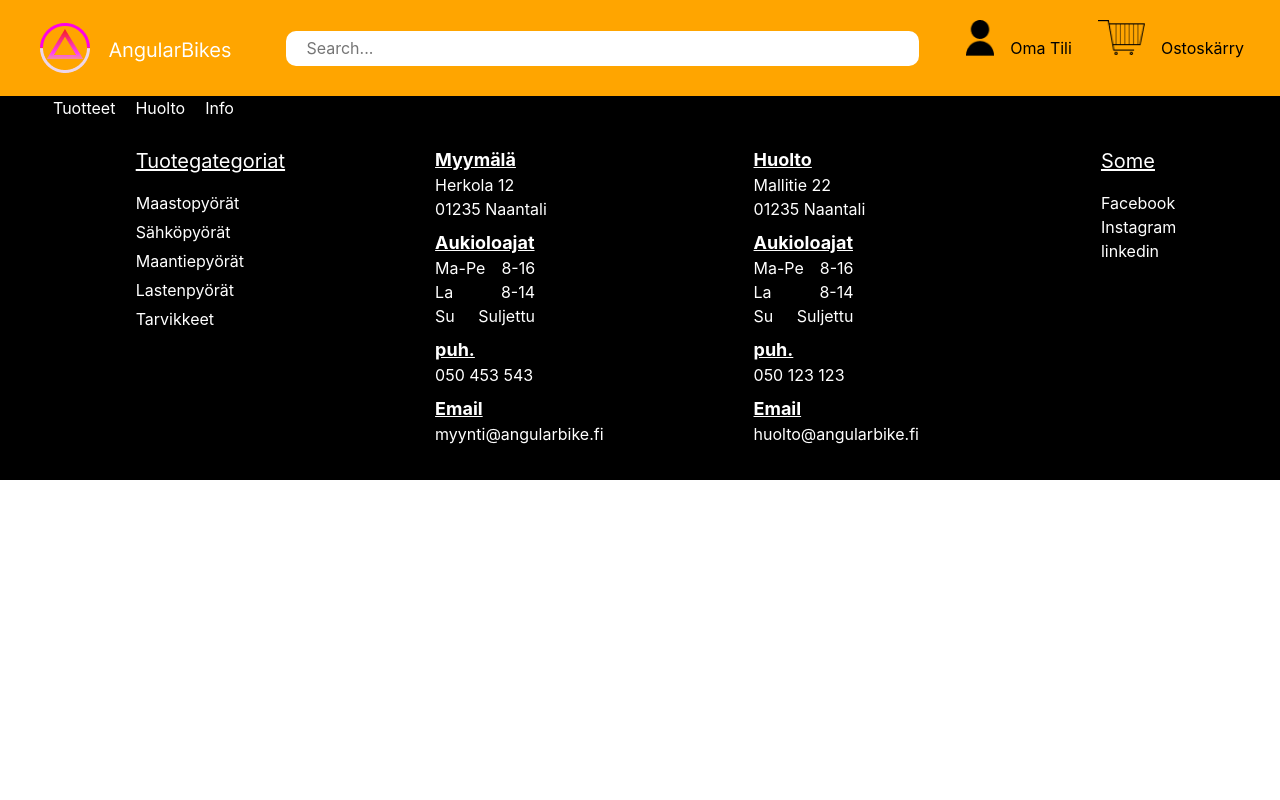
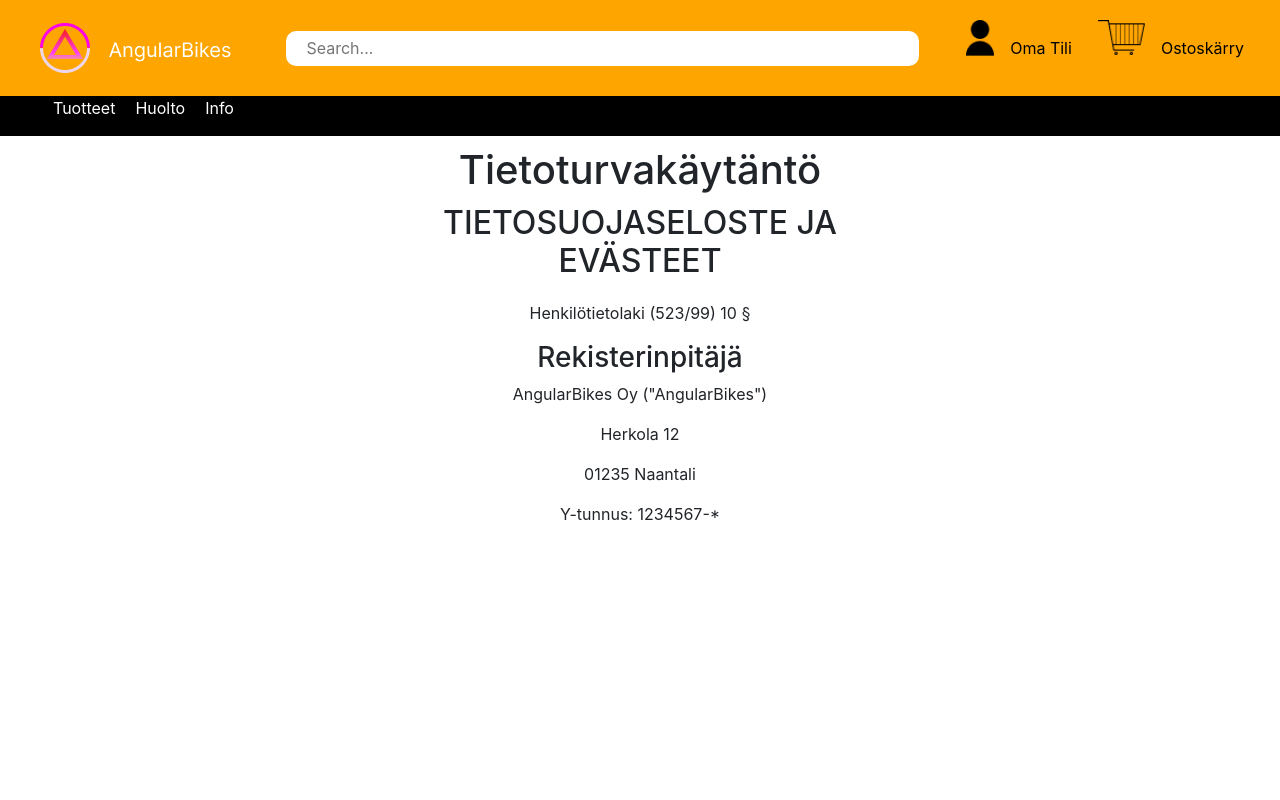
Before and after one commit to ThePugSummoner/bikestore, a React (Create React App) app: page /rules in a window 1280 px wide. Shown: the top 800 px of the page. Built offline with nearby package versions, Linux system fonts and the light colour scheme.

Commit message:
rules.js (käyttöehdot) and radio buttons added

```diff
--- a/src/App.js
+++ b/src/App.js
@@ -6,8 +6,8 @@ import User from './components/userInfo';
 import ShoppingCart from './components/shoppingCart';
 import Footer from './components/footer';
 import RegForm from './components/regform';
+import Rules from './components/rules';
 import axios from 'axios';
-
 
 function App() {
   return (
@@ -18,6 +18,7 @@ function App() {
       <Route path="/userinfo" element={<User/>}></Route>
       <Route path="/shoppingcart" element={<ShoppingCart/>}></Route>
       <Route path="/regform" element={<RegForm/>}></Route>
+      <Route path="/rules" element={<Rules/>}></Route>
     </Routes>
     <Footer/>
     </>
--- a/src/components/regform.js
+++ b/src/components/regform.js
@@ -1,4 +1,5 @@
 import React from "react";
+import { Link } from "react-router-dom";
 
 const styles = {
     margin: 'auto',
@@ -28,11 +29,27 @@ function RegForm() {
             </div>
             <div className="col-md-12">
                 <label style={{marginLeft:10}} htmlFor="inputPhone" className="form-label">Puhelinnumero*</label>
-                <input type="email" className="form-control" id="inputPhone" placeholder="Puhelinnumero"/>
+                <input type="phone" className="form-control" id="inputPhone" placeholder="Puhelinnumero"/>
             </div>
             <div className="col-md-12">
                 <label style={{marginLeft:10}} htmlFor="inputPAsword4" className="form-label">Salasana*</label>
                 <input type="password" className="form-control" id="inputPassword4" placeholder="Salasana"/>
+            </div>
+            <div className="col-6">
+                <div style={{marginLeft:10}} className="form-check">
+                    <input className="form-check-input" type="checkbox" id="newsCheck"/>
+                    <label className="form-check-label" htmlFor="newsCheck">
+                        Haluan tilata uutiskirjen
+                    </label>
+                </div>
+            </div>
+            <div className="col-6">
+                <div style={{marginLeft:10}} className="form-check">
+                    <input className="form-check-input" type="checkbox" id="rulesCheck"/>
+                    <label className="form-check-label" htmlFor="rulesCheck">
+                        Hyväksyn <Link to="/rules">käyttöehdot</Link>
+                    </label>
+            </div>
             </div>
             <div className="col-12">
                 <button style={{width:500, fontSize:'1.5em', backgroundColor: '#333', marginTop:10}}type="submit" className="btn btn-dark mb-3">Rekisteröidy</button>
--- /dev/null
+++ b/src/components/rules.js
@@ -0,0 +1,25 @@
+import React from 'react'
+
+const styles = {
+    width: '500px',
+    textAlign: 'center',
+    margin: 'auto',
+}
+
+
+function Rules() {
+  return (
+    <div style={styles} className="main">
+        <h1 style={{marginTop: 10}}>Tietoturvakäytäntö</h1>
+        <h2 style={{marginTop: 10}}>TIETOSUOJASELOSTE JA EVÄSTEET</h2>
+        <p style={{marginTop: 20}}>Henkilötietolaki (523/99) 10 §</p>
+        <h3 style={{marginTop: 10}}>Rekisterinpitäjä</h3>
+        <p>AngularBikes Oy ("AngularBikes")</p>
+            <p>Herkola 12</p>
+            <p>01235 Naantali</p>
+            <p>Y-tunnus: 1234567-*</p>
+    </div>
+  )
+}
+
+export default Rules
--- a/src/components/userInfo.js
+++ b/src/components/userInfo.js
@@ -29,7 +29,7 @@ return (
             <p style={{width:500, textAlign: "center"}}>Etkö ole vielä rekisteröinyt?</p>
         </div>
         <div>
-        <Link to="/regform">Luo tili täältä!</Link>
+            <Link to="/regform">Luo tili täältä!</Link>
         </div>
     </form>
 </div>
```
